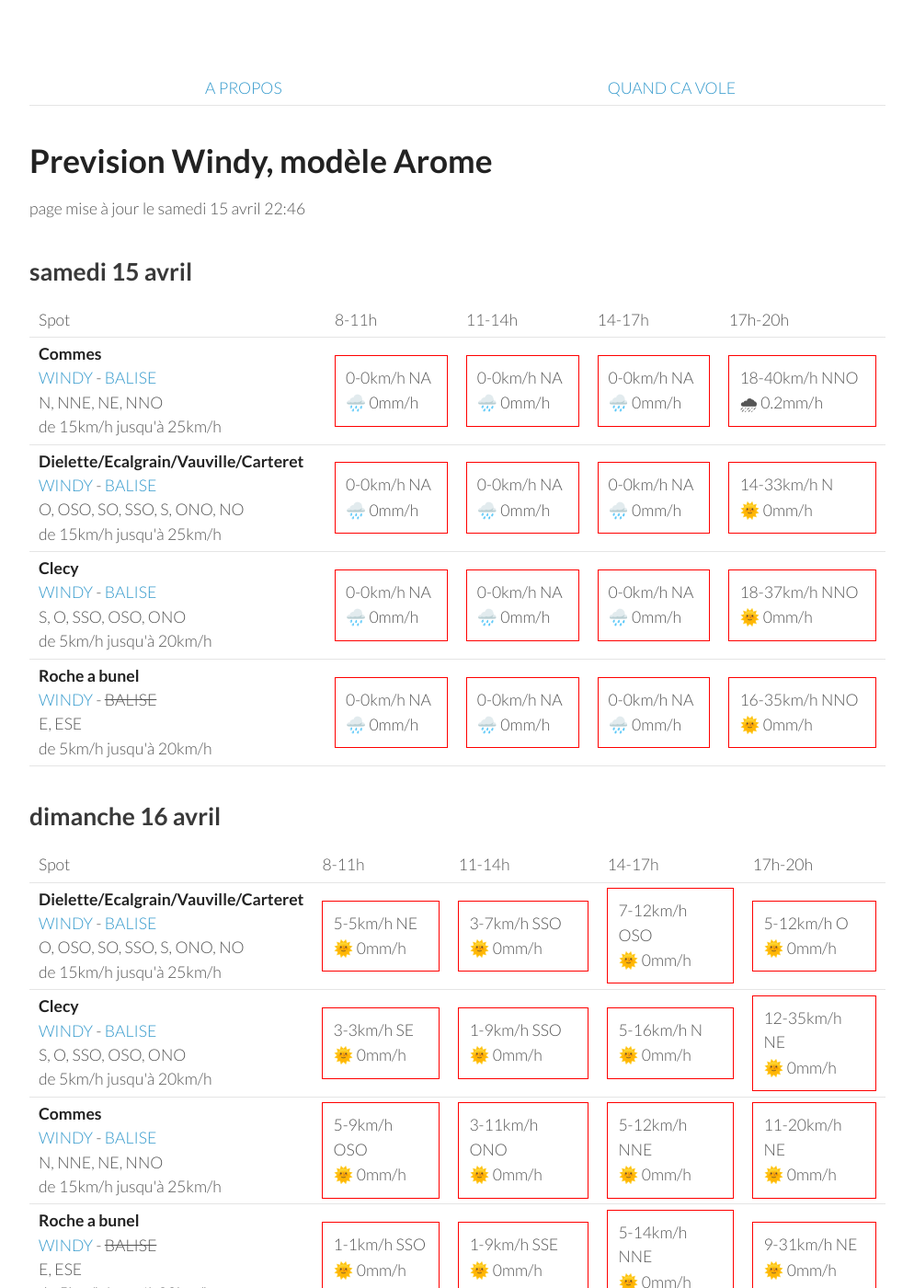
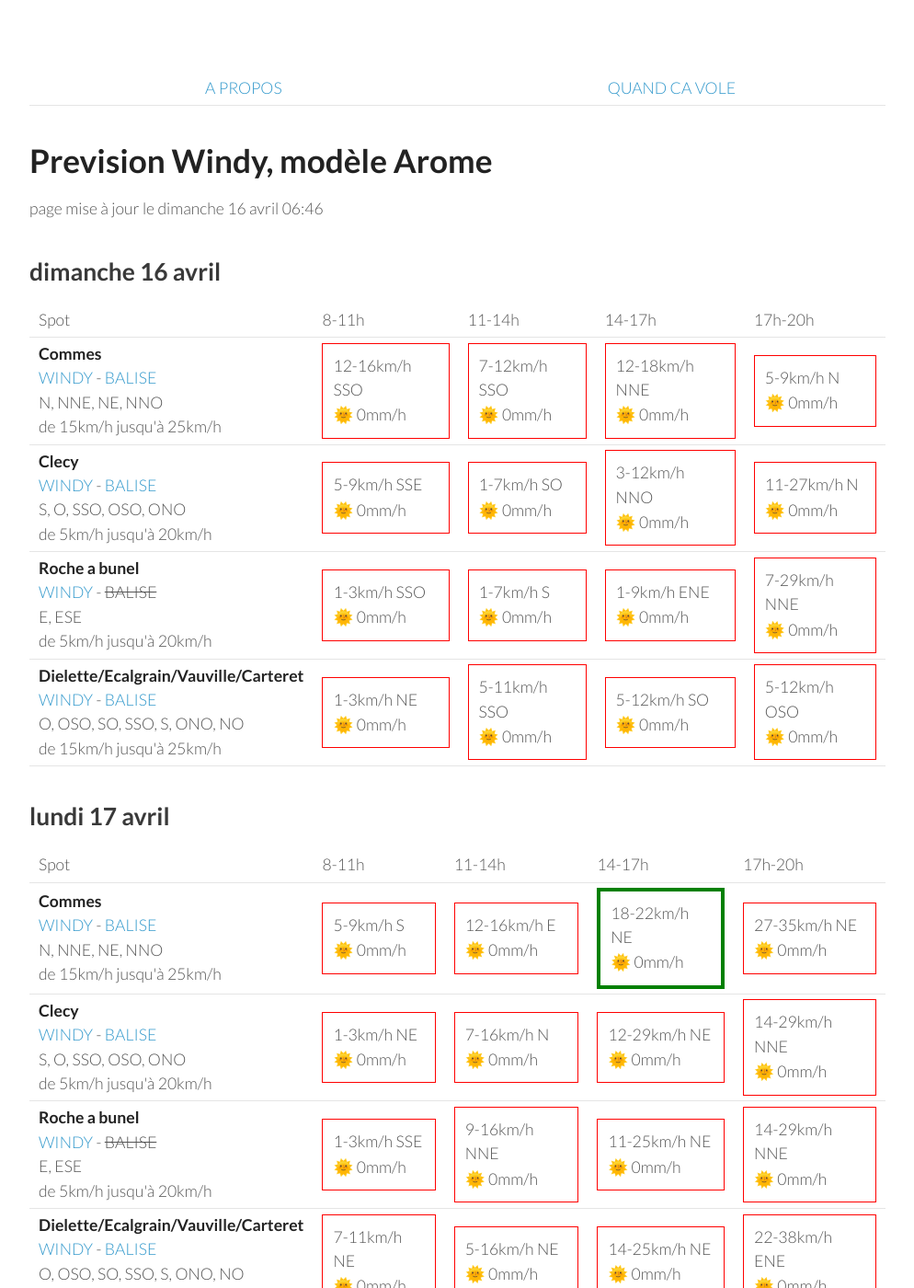
Before and after one commit to parapente-dans-le-nord/parapente-dans-le-nord.github.io, a Jekyll site: the page built from normandie.markdown, in a window 1280 px wide and 1400 px high. Shown: the whole window at 92% size, without its empty margins (26-1020 px from the left). Built offline with Jekyll 4.4.1, drawn with Linux system fonts in a browser that asks for light colours; some of the changed text lies outside the part shown.

Commit message:
update index.markdown

```diff
--- a/normandie.markdown
+++ b/normandie.markdown
@@ -7,9 +7,9 @@ title:  "Tous les spots"
 {: .links}
 
 # Prevision Windy, modèle Arome
-page mise à jour le samedi 15 avril 22:46
+page mise à jour le dimanche 16 avril 06:46
 
-## samedi 15 avril
+## dimanche 16 avril
 
 {::nomarkdown}
 <table>
@@ -24,92 +24,40 @@ page mise à jour le samedi 15 avril 22:46
 <tr>
         <td><strong>Commes</strong><br><a href="https://windy.com/49.346/-0.726?48.936,-0.726,8">WINDY</a> - <span class=""><a href="http://www.balisemeteo.com/balise.php?idBalise=158">BALISE</a> </span><br> <span class="vent-favorable">N, NNE, NE, NNO</span><br><span class="force-vent">de 15km/h jusqu'à 25km/h</span> </td>
 
-            <td><div class="not-flyable"><p>0-0km/h NA</p><p>🌧️ 0mm/h</p></div></td>
-            <td><div class="not-flyable"><p>0-0km/h NA</p><p>🌧️ 0mm/h</p></div></td>
-            <td><div class="not-flyable"><p>0-0km/h NA</p><p>🌧️ 0mm/h</p></div></td>
-            <td><div class="not-flyable"><p>18-40km/h NNO</p><p>🌧 0.2mm/h</p></div></td>
-
-    </tr>
-<tr>
-        <td><strong>Dielette/Ecalgrain/Vauville/Carteret</strong><br><a href="https://windy.com/49.650/-1.856?49.243,-1.856,8">WINDY</a> - <span class=""><a href="http://www.balisemeteo.com/balise.php?idBalise=81">BALISE</a> </span><br> <span class="vent-favorable">O, OSO, SO, SSO, S, ONO, NO</span><br><span class="force-vent">de 15km/h jusqu'à 25km/h</span> </td>
-
-            <td><div class="not-flyable"><p>0-0km/h NA</p><p>🌧️ 0mm/h</p></div></td>
-            <td><div class="not-flyable"><p>0-0km/h NA</p><p>🌧️ 0mm/h</p></div></td>
-            <td><div class="not-flyable"><p>0-0km/h NA</p><p>🌧️ 0mm/h</p></div></td>
-            <td><div class="not-flyable"><p>14-33km/h N</p><p>🌞 0mm/h</p></div></td>
-
-    </tr>
-<tr>
-        <td><strong>Clecy</strong><br><a href="https://windy.com/48.929/-0.470?48.516,-0.470,8">WINDY</a> - <span class=""><a href="http://www.balisemeteo.com/balise.php?idBalise=122">BALISE</a> </span><br> <span class="vent-favorable">S, O, SSO, OSO, ONO</span><br><span class="force-vent">de 5km/h jusqu'à 20km/h</span> </td>
-
-            <td><div class="not-flyable"><p>0-0km/h NA</p><p>🌧️ 0mm/h</p></div></td>
-            <td><div class="not-flyable"><p>0-0km/h NA</p><p>🌧️ 0mm/h</p></div></td>
-            <td><div class="not-flyable"><p>0-0km/h NA</p><p>🌧️ 0mm/h</p></div></td>
-            <td><div class="not-flyable"><p>18-37km/h NNO</p><p>🌞 0mm/h</p></div></td>
-
-    </tr>
-<tr>
-        <td><strong>Roche a bunel</strong><br><a href="https://windy.com/48.993/-0.499?48.580,-0.499,8">WINDY</a> - <span class="no-balise"> BALISE </span><br> <span class="vent-favorable">E, ESE</span><br><span class="force-vent">de 5km/h jusqu'à 20km/h</span> </td>
-
-            <td><div class="not-flyable"><p>0-0km/h NA</p><p>🌧️ 0mm/h</p></div></td>
-            <td><div class="not-flyable"><p>0-0km/h NA</p><p>🌧️ 0mm/h</p></div></td>
-            <td><div class="not-flyable"><p>0-0km/h NA</p><p>🌧️ 0mm/h</p></div></td>
-            <td><div class="not-flyable"><p>16-35km/h NNO</p><p>🌞 0mm/h</p></div></td>
-
-    </tr>
-
-</tbody>
-</table>
-{:/}
-## dimanche 16 avril
-
-{::nomarkdown}
-<table>
-  <tbody>
-    <tr>
-      <td>Spot</td>
-      <td>8-11h</td>
-      <td>11-14h</td>
-      <td>14-17h</td>
-      <td>17h-20h</td>
-    </tr>
-<tr>
-        <td><strong>Dielette/Ecalgrain/Vauville/Carteret</strong><br><a href="https://windy.com/49.650/-1.856?49.243,-1.856,8">WINDY</a> - <span class=""><a href="http://www.balisemeteo.com/balise.php?idBalise=81">BALISE</a> </span><br> <span class="vent-favorable">O, OSO, SO, SSO, S, ONO, NO</span><br><span class="force-vent">de 15km/h jusqu'à 25km/h</span> </td>
-
-            <td><div class="not-flyable"><p>5-5km/h NE</p><p>🌞 0mm/h</p></div></td>
-            <td><div class="not-flyable"><p>3-7km/h SSO</p><p>🌞 0mm/h</p></div></td>
-            <td><div class="not-flyable"><p>7-12km/h OSO</p><p>🌞 0mm/h</p></div></td>
-            <td><div class="not-flyable"><p>5-12km/h O</p><p>🌞 0mm/h</p></div></td>
+            <td><div class="not-flyable"><p>12-16km/h SSO</p><p>🌞 0mm/h</p></div></td>
+            <td><div class="not-flyable"><p>7-12km/h SSO</p><p>🌞 0mm/h</p></div></td>
+            <td><div class="not-flyable"><p>12-18km/h NNE</p><p>🌞 0mm/h</p></div></td>
+            <td><div class="not-flyable"><p>5-9km/h N</p><p>🌞 0mm/h</p></div></td>
 
 
     </tr>
 <tr>
         <td><strong>Clecy</strong><br><a href="https://windy.com/48.929/-0.470?48.516,-0.470,8">WINDY</a> - <span class=""><a href="http://www.balisemeteo.com/balise.php?idBalise=122">BALISE</a> </span><br> <span class="vent-favorable">S, O, SSO, OSO, ONO</span><br><span class="force-vent">de 5km/h jusqu'à 20km/h</span> </td>
 
-            <td><div class="not-flyable"><p>3-3km/h SE</p><p>🌞 0mm/h</p></div></td>
-            <td><div class="not-flyable"><p>1-9km/h SSO</p><p>🌞 0mm/h</p></div></td>
-            <td><div class="not-flyable"><p>5-16km/h N</p><p>🌞 0mm/h</p></div></td>
-            <td><div class="not-flyable"><p>12-35km/h NE</p><p>🌞 0mm/h</p></div></td>
-
-
-    </tr>
-<tr>
-        <td><strong>Commes</strong><br><a href="https://windy.com/49.346/-0.726?48.936,-0.726,8">WINDY</a> - <span class=""><a href="http://www.balisemeteo.com/balise.php?idBalise=158">BALISE</a> </span><br> <span class="vent-favorable">N, NNE, NE, NNO</span><br><span class="force-vent">de 15km/h jusqu'à 25km/h</span> </td>
-
-            <td><div class="not-flyable"><p>5-9km/h OSO</p><p>🌞 0mm/h</p></div></td>
-            <td><div class="not-flyable"><p>3-11km/h ONO</p><p>🌞 0mm/h</p></div></td>
-            <td><div class="not-flyable"><p>5-12km/h NNE</p><p>🌞 0mm/h</p></div></td>
-            <td><div class="not-flyable"><p>11-20km/h NE</p><p>🌞 0mm/h</p></div></td>
+            <td><div class="not-flyable"><p>5-9km/h SSE</p><p>🌞 0mm/h</p></div></td>
+            <td><div class="not-flyable"><p>1-7km/h SO</p><p>🌞 0mm/h</p></div></td>
+            <td><div class="not-flyable"><p>3-12km/h NNO</p><p>🌞 0mm/h</p></div></td>
+            <td><div class="not-flyable"><p>11-27km/h N</p><p>🌞 0mm/h</p></div></td>
 
 
     </tr>
 <tr>
         <td><strong>Roche a bunel</strong><br><a href="https://windy.com/48.993/-0.499?48.580,-0.499,8">WINDY</a> - <span class="no-balise"> BALISE </span><br> <span class="vent-favorable">E, ESE</span><br><span class="force-vent">de 5km/h jusqu'à 20km/h</span> </td>
 
-            <td><div class="not-flyable"><p>1-1km/h SSO</p><p>🌞 0mm/h</p></div></td>
-            <td><div class="not-flyable"><p>1-9km/h SSE</p><p>🌞 0mm/h</p></div></td>
-            <td><div class="not-flyable"><p>5-14km/h NNE</p><p>🌞 0mm/h</p></div></td>
-            <td><div class="not-flyable"><p>9-31km/h NE</p><p>🌞 0mm/h</p></div></td>
+            <td><div class="not-flyable"><p>1-3km/h SSO</p><p>🌞 0mm/h</p></div></td>
+            <td><div class="not-flyable"><p>1-7km/h S</p><p>🌞 0mm/h</p></div></td>
+            <td><div class="not-flyable"><p>1-9km/h ENE</p><p>🌞 0mm/h</p></div></td>
+            <td><div class="not-flyable"><p>7-29km/h NNE</p><p>🌞 0mm/h</p></div></td>
+
+
+    </tr>
+<tr>
+        <td><strong>Dielette/Ecalgrain/Vauville/Carteret</strong><br><a href="https://windy.com/49.650/-1.856?49.243,-1.856,8">WINDY</a> - <span class=""><a href="http://www.balisemeteo.com/balise.php?idBalise=81">BALISE</a> </span><br> <span class="vent-favorable">O, OSO, SO, SSO, S, ONO, NO</span><br><span class="force-vent">de 15km/h jusqu'à 25km/h</span> </td>
+
+            <td><div class="not-flyable"><p>1-3km/h NE</p><p>🌞 0mm/h</p></div></td>
+            <td><div class="not-flyable"><p>5-11km/h SSO</p><p>🌞 0mm/h</p></div></td>
+            <td><div class="not-flyable"><p>5-12km/h SO</p><p>🌞 0mm/h</p></div></td>
+            <td><div class="not-flyable"><p>5-12km/h OSO</p><p>🌞 0mm/h</p></div></td>
 
 
     </tr>
@@ -130,42 +78,42 @@ page mise à jour le samedi 15 avril 22:46
       <td>17h-20h</td>
     </tr>
 <tr>
-        <td><strong>Dielette/Ecalgrain/Vauville/Carteret</strong><br><a href="https://windy.com/49.650/-1.856?49.243,-1.856,8">WINDY</a> - <span class=""><a href="http://www.balisemeteo.com/balise.php?idBalise=81">BALISE</a> </span><br> <span class="vent-favorable">O, OSO, SO, SSO, S, ONO, NO</span><br><span class="force-vent">de 15km/h jusqu'à 25km/h</span> </td>
+        <td><strong>Commes</strong><br><a href="https://windy.com/49.346/-0.726?48.936,-0.726,8">WINDY</a> - <span class=""><a href="http://www.balisemeteo.com/balise.php?idBalise=158">BALISE</a> </span><br> <span class="vent-favorable">N, NNE, NE, NNO</span><br><span class="force-vent">de 15km/h jusqu'à 25km/h</span> </td>
 
-            <td><div class="not-flyable"><p>7-14km/h ENE</p><p>🌞 0mm/h</p></div></td>
-            <td><div class="not-flyable"><p>9-16km/h ENE</p><p>🌞 0mm/h</p></div></td>
-            <td><div class="not-flyable"><p>16-25km/h NE</p><p>🌞 0mm/h</p></div></td>
-            <td><div class="not-flyable"><p>20-29km/h ENE</p><p>🌞 0mm/h</p></div></td>
+            <td><div class="not-flyable"><p>5-9km/h S</p><p>🌞 0mm/h</p></div></td>
+            <td><div class="not-flyable"><p>12-16km/h E</p><p>🌞 0mm/h</p></div></td>
+            <td><div class="flyable"><p>18-22km/h NE</p><p>🌞 0mm/h</p></div></td>
+            <td><div class="not-flyable"><p>27-35km/h NE</p><p>🌞 0mm/h</p></div></td>
 
 
     </tr>
 <tr>
         <td><strong>Clecy</strong><br><a href="https://windy.com/48.929/-0.470?48.516,-0.470,8">WINDY</a> - <span class=""><a href="http://www.balisemeteo.com/balise.php?idBalise=122">BALISE</a> </span><br> <span class="vent-favorable">S, O, SSO, OSO, ONO</span><br><span class="force-vent">de 5km/h jusqu'à 20km/h</span> </td>
 
-            <td><div class="not-flyable"><p>5-11km/h ENE</p><p>🌞 0mm/h</p></div></td>
-            <td><div class="not-flyable"><p>11-24km/h NE</p><p>🌞 0mm/h</p></div></td>
-            <td><div class="not-flyable"><p>16-37km/h NE</p><p>🌞 0mm/h</p></div></td>
-            <td><div class="not-flyable"><p>16-37km/h NNE</p><p>🌞 0mm/h</p></div></td>
-
-
-    </tr>
-<tr>
-        <td><strong>Commes</strong><br><a href="https://windy.com/49.346/-0.726?48.936,-0.726,8">WINDY</a> - <span class=""><a href="http://www.balisemeteo.com/balise.php?idBalise=158">BALISE</a> </span><br> <span class="vent-favorable">N, NNE, NE, NNO</span><br><span class="force-vent">de 15km/h jusqu'à 25km/h</span> </td>
-
-            <td><div class="not-flyable"><p>5-11km/h ESE</p><p>🌞 0mm/h</p></div></td>
-            <td><div class="not-flyable"><p>12-20km/h ENE</p><p>🌞 0mm/h</p></div></td>
-            <td><div class="not-flyable"><p>16-27km/h NE</p><p>🌞 0mm/h</p></div></td>
-            <td><div class="not-flyable"><p>22-37km/h NE</p><p>🌞 0mm/h</p></div></td>
+            <td><div class="not-flyable"><p>1-3km/h NE</p><p>🌞 0mm/h</p></div></td>
+            <td><div class="not-flyable"><p>7-16km/h N</p><p>🌞 0mm/h</p></div></td>
+            <td><div class="not-flyable"><p>12-29km/h NE</p><p>🌞 0mm/h</p></div></td>
+            <td><div class="not-flyable"><p>14-29km/h NNE</p><p>🌞 0mm/h</p></div></td>
 
 
     </tr>
 <tr>
         <td><strong>Roche a bunel</strong><br><a href="https://windy.com/48.993/-0.499?48.580,-0.499,8">WINDY</a> - <span class="no-balise"> BALISE </span><br> <span class="vent-favorable">E, ESE</span><br><span class="force-vent">de 5km/h jusqu'à 20km/h</span> </td>
 
-            <td><div class="not-flyable"><p>1-1km/h NO</p><p>🌞 0mm/h</p></div></td>
-            <td><div class="not-flyable"><p>9-24km/h NE</p><p>🌞 0mm/h</p></div></td>
-            <td><div class="not-flyable"><p>16-35km/h NE</p><p>🌞 0mm/h</p></div></td>
-            <td><div class="not-flyable"><p>16-35km/h NNE</p><p>🌞 0mm/h</p></div></td>
+            <td><div class="not-flyable"><p>1-3km/h SSE</p><p>🌞 0mm/h</p></div></td>
+            <td><div class="not-flyable"><p>9-16km/h NNE</p><p>🌞 0mm/h</p></div></td>
+            <td><div class="not-flyable"><p>11-25km/h NE</p><p>🌞 0mm/h</p></div></td>
+            <td><div class="not-flyable"><p>14-29km/h NNE</p><p>🌞 0mm/h</p></div></td>
+
+
+    </tr>
+<tr>
+        <td><strong>Dielette/Ecalgrain/Vauville/Carteret</strong><br><a href="https://windy.com/49.650/-1.856?49.243,-1.856,8">WINDY</a> - <span class=""><a href="http://www.balisemeteo.com/balise.php?idBalise=81">BALISE</a> </span><br> <span class="vent-favorable">O, OSO, SO, SSO, S, ONO, NO</span><br><span class="force-vent">de 15km/h jusqu'à 25km/h</span> </td>
+
+            <td><div class="not-flyable"><p>7-11km/h NE</p><p>🌞 0mm/h</p></div></td>
+            <td><div class="not-flyable"><p>5-16km/h NE</p><p>🌞 0mm/h</p></div></td>
+            <td><div class="not-flyable"><p>14-25km/h NE</p><p>🌞 0mm/h</p></div></td>
+            <td><div class="not-flyable"><p>22-38km/h ENE</p><p>🌞 0mm/h</p></div></td>
 
 
     </tr>
@@ -189,39 +137,39 @@ page mise à jour le samedi 15 avril 22:46
         <td><strong>Clecy</strong><br><a href="https://windy.com/48.929/-0.470?48.516,-0.470,8">WINDY</a> - <span class=""><a href="http://www.balisemeteo.com/balise.php?idBalise=122">BALISE</a> </span><br> <span class="vent-favorable">S, O, SSO, OSO, ONO</span><br><span class="force-vent">de 5km/h jusqu'à 20km/h</span> </td>
 
             <td><div class="not-flyable"><p>11-20km/h NNE</p><p>🌞 0mm/h</p></div></td>
-            <td><div class="not-flyable"><p>16-35km/h NE</p><p>🌞 0mm/h</p></div></td>
-            <td><div class="not-flyable"><p>16-37km/h NE</p><p>🌧 0.3mm/h</p></div></td>
-            <td><div class="not-flyable"><p>18-37km/h NE</p><p>🌞 0mm/h</p></div></td>
+            <td><div class="not-flyable"><p>12-35km/h NE</p><p>🌞 0mm/h</p></div></td>
+            <td><div class="not-flyable"><p>18-42km/h NE</p><p>🌧 0.5mm/h</p></div></td>
+            <td><div class="not-flyable"><p>16-40km/h NNE</p><p>🌧 0.6mm/h</p></div></td>
 
 
     </tr>
 <tr>
         <td><strong>Dielette/Ecalgrain/Vauville/Carteret</strong><br><a href="https://windy.com/49.650/-1.856?49.243,-1.856,8">WINDY</a> - <span class=""><a href="http://www.balisemeteo.com/balise.php?idBalise=81">BALISE</a> </span><br> <span class="vent-favorable">O, OSO, SO, SSO, S, ONO, NO</span><br><span class="force-vent">de 15km/h jusqu'à 25km/h</span> </td>
 
-            <td><div class="not-flyable"><p>24-35km/h NE</p><p>🌞 0mm/h</p></div></td>
-            <td><div class="not-flyable"><p>31-44km/h ENE</p><p>🌞 0mm/h</p></div></td>
-            <td><div class="not-flyable"><p>31-46km/h ENE</p><p>🌞 0mm/h</p></div></td>
-            <td><div class="not-flyable"><p>31-50km/h ENE</p><p>🌞 0mm/h</p></div></td>
+            <td><div class="not-flyable"><p>25-35km/h NE</p><p>🌞 0mm/h</p></div></td>
+            <td><div class="not-flyable"><p>29-44km/h NE</p><p>🌞 0mm/h</p></div></td>
+            <td><div class="not-flyable"><p>33-48km/h ENE</p><p>🌞 0mm/h</p></div></td>
+            <td><div class="not-flyable"><p>33-50km/h ENE</p><p>🌞 0mm/h</p></div></td>
 
 
     </tr>
 <tr>
         <td><strong>Commes</strong><br><a href="https://windy.com/49.346/-0.726?48.936,-0.726,8">WINDY</a> - <span class=""><a href="http://www.balisemeteo.com/balise.php?idBalise=158">BALISE</a> </span><br> <span class="vent-favorable">N, NNE, NE, NNO</span><br><span class="force-vent">de 15km/h jusqu'à 25km/h</span> </td>
 
-            <td><div class="not-flyable"><p>22-33km/h NE</p><p>🌞 0mm/h</p></div></td>
-            <td><div class="not-flyable"><p>27-44km/h NE</p><p>🌞 0mm/h</p></div></td>
-            <td><div class="not-flyable"><p>27-44km/h NE</p><p>🌞 0mm/h</p></div></td>
-            <td><div class="not-flyable"><p>31-48km/h NE</p><p>🌞 0mm/h</p></div></td>
+            <td><div class="not-flyable"><p>24-33km/h NE</p><p>🌞 0mm/h</p></div></td>
+            <td><div class="not-flyable"><p>27-42km/h NE</p><p>🌞 0mm/h</p></div></td>
+            <td><div class="not-flyable"><p>29-48km/h NE</p><p>🌞 0mm/h</p></div></td>
+            <td><div class="not-flyable"><p>31-50km/h NE</p><p>🌞 0mm/h</p></div></td>
 
 
     </tr>
 <tr>
         <td><strong>Roche a bunel</strong><br><a href="https://windy.com/48.993/-0.499?48.580,-0.499,8">WINDY</a> - <span class="no-balise"> BALISE </span><br> <span class="vent-favorable">E, ESE</span><br><span class="force-vent">de 5km/h jusqu'à 20km/h</span> </td>
 
-            <td><div class="not-flyable"><p>11-22km/h NNE</p><p>🌞 0mm/h</p></div></td>
-            <td><div class="not-flyable"><p>16-37km/h NE</p><p>🌞 0mm/h</p></div></td>
-            <td><div class="not-flyable"><p>16-38km/h NE</p><p>🌧 0.5mm/h</p></div></td>
-            <td><div class="not-flyable"><p>18-37km/h NE</p><p>🌞 0mm/h</p></div></td>
+            <td><div class="not-flyable"><p>11-20km/h NNE</p><p>🌞 0mm/h</p></div></td>
+            <td><div class="not-flyable"><p>14-35km/h NE</p><p>🌞 0mm/h</p></div></td>
+            <td><div class="not-flyable"><p>20-44km/h NE</p><p>🌧 0.4mm/h</p></div></td>
+            <td><div class="not-flyable"><p>18-42km/h NNE</p><p>🌧 1.3mm/h</p></div></td>
 
 
     </tr>
@@ -245,37 +193,37 @@ page mise à jour le samedi 15 avril 22:46
         <td><strong>Roche a bunel</strong><br><a href="https://windy.com/48.993/-0.499?48.580,-0.499,8">WINDY</a> - <span class="no-balise"> BALISE </span><br> <span class="vent-favorable">E, ESE</span><br><span class="force-vent">de 5km/h jusqu'à 20km/h</span> </td>
 
             <td><div class="not-flyable"><p>11-20km/h ENE</p><p>🌞 0mm/h</p></div></td>
-            <td><div class="not-flyable"><p>12-27km/h E</p><p>🌞 0mm/h</p></div></td>
+            <td><div class="not-flyable"><p>12-27km/h ENE</p><p>🌞 0mm/h</p></div></td>
             <td><div class="not-flyable"><p>18-38km/h E</p><p>🌞 0mm/h</p></div></td>
             <td><div class="not-flyable"><p>16-38km/h E</p><p>🌞 0mm/h</p></div></td>
 
 
     </tr>
 <tr>
+        <td><strong>Clecy</strong><br><a href="https://windy.com/48.929/-0.470?48.516,-0.470,8">WINDY</a> - <span class=""><a href="http://www.balisemeteo.com/balise.php?idBalise=122">BALISE</a> </span><br> <span class="vent-favorable">S, O, SSO, OSO, ONO</span><br><span class="force-vent">de 5km/h jusqu'à 20km/h</span> </td>
+
+            <td><div class="not-flyable"><p>11-20km/h ENE</p><p>🌞 0mm/h</p></div></td>
+            <td><div class="not-flyable"><p>12-27km/h ENE</p><p>🌞 0mm/h</p></div></td>
+            <td><div class="not-flyable"><p>18-38km/h E</p><p>🌞 0mm/h</p></div></td>
+            <td><div class="not-flyable"><p>14-38km/h E</p><p>🌞 0mm/h</p></div></td>
+
+
+    </tr>
+<tr>
         <td><strong>Commes</strong><br><a href="https://windy.com/49.346/-0.726?48.936,-0.726,8">WINDY</a> - <span class=""><a href="http://www.balisemeteo.com/balise.php?idBalise=158">BALISE</a> </span><br> <span class="vent-favorable">N, NNE, NE, NNO</span><br><span class="force-vent">de 15km/h jusqu'à 25km/h</span> </td>
 
-            <td><div class="not-flyable"><p>14-24km/h E</p><p>🌞 0mm/h</p></div></td>
-            <td><div class="not-flyable"><p>16-25km/h ENE</p><p>🌞 0mm/h</p></div></td>
+            <td><div class="not-flyable"><p>11-22km/h E</p><p>🌞 0mm/h</p></div></td>
+            <td><div class="not-flyable"><p>18-29km/h ENE</p><p>🌞 0mm/h</p></div></td>
             <td><div class="not-flyable"><p>20-33km/h NE</p><p>🌞 0mm/h</p></div></td>
             <td><div class="not-flyable"><p>24-37km/h NE</p><p>🌞 0mm/h</p></div></td>
 
 
     </tr>
 <tr>
-        <td><strong>Clecy</strong><br><a href="https://windy.com/48.929/-0.470?48.516,-0.470,8">WINDY</a> - <span class=""><a href="http://www.balisemeteo.com/balise.php?idBalise=122">BALISE</a> </span><br> <span class="vent-favorable">S, O, SSO, OSO, ONO</span><br><span class="force-vent">de 5km/h jusqu'à 20km/h</span> </td>
-
-            <td><div class="not-flyable"><p>9-18km/h ENE</p><p>🌞 0mm/h</p></div></td>
-            <td><div class="not-flyable"><p>12-27km/h E</p><p>🌞 0mm/h</p></div></td>
-            <td><div class="not-flyable"><p>18-38km/h E</p><p>🌞 0mm/h</p></div></td>
-            <td><div class="not-flyable"><p>14-38km/h E</p><p>🌞 0mm/h</p></div></td>
-
-
-    </tr>
-<tr>
         <td><strong>Dielette/Ecalgrain/Vauville/Carteret</strong><br><a href="https://windy.com/49.650/-1.856?49.243,-1.856,8">WINDY</a> - <span class=""><a href="http://www.balisemeteo.com/balise.php?idBalise=81">BALISE</a> </span><br> <span class="vent-favorable">O, OSO, SO, SSO, S, ONO, NO</span><br><span class="force-vent">de 15km/h jusqu'à 25km/h</span> </td>
 
-            <td><div class="not-flyable"><p>20-31km/h ENE</p><p>🌞 0mm/h</p></div></td>
-            <td><div class="not-flyable"><p>25-37km/h ENE</p><p>🌞 0mm/h</p></div></td>
+            <td><div class="not-flyable"><p>22-31km/h ENE</p><p>🌞 0mm/h</p></div></td>
+            <td><div class="not-flyable"><p>24-35km/h ENE</p><p>🌞 0mm/h</p></div></td>
             <td><div class="not-flyable"><p>25-38km/h ENE</p><p>🌞 0mm/h</p></div></td>
             <td><div class="not-flyable"><p>25-42km/h ENE</p><p>🌞 0mm/h</p></div></td>
 
```
